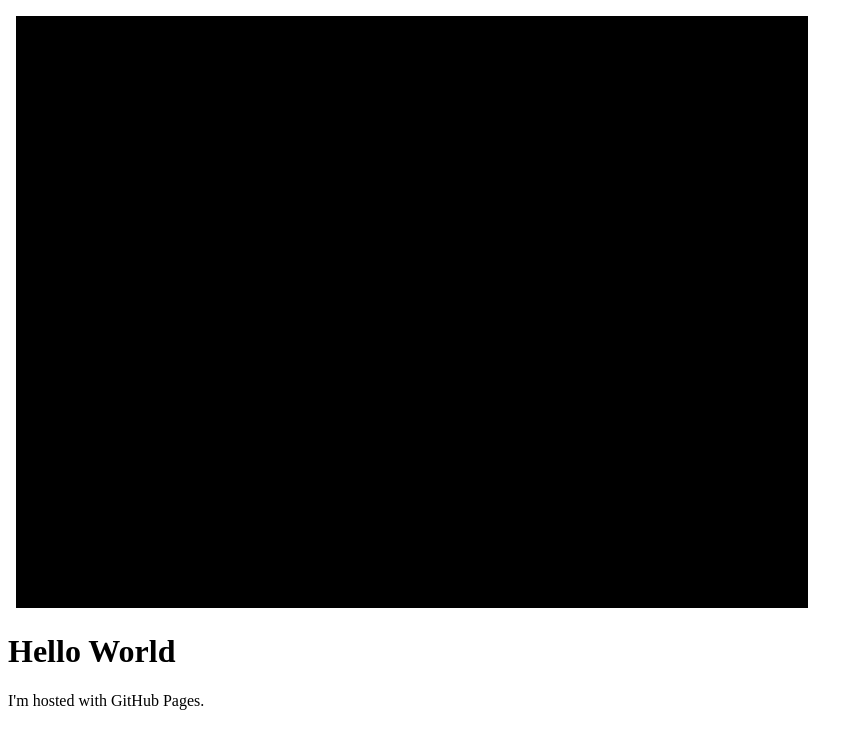
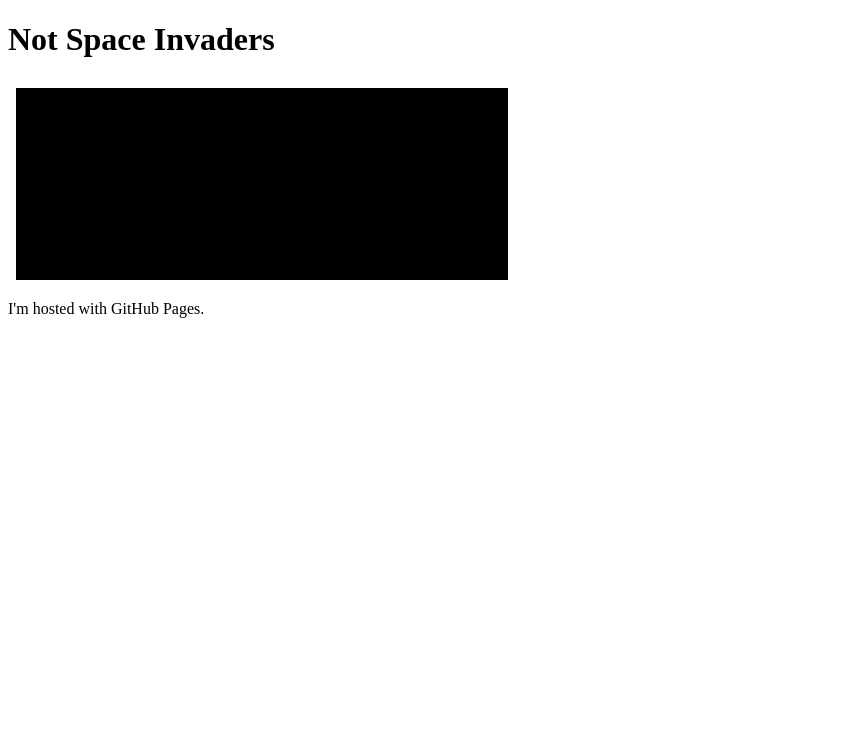
Before and after one commit to EsdrasBrutus/Not-Space-Invaders, a plain HTML site: page index.html in a window 1280 px wide. Shown: the whole page, without its empty margins (0-863 px from the left). Drawn offline with Linux system fonts and the light colour scheme.

Commit message:
size change

```diff
--- a/index.html
+++ b/index.html
@@ -1,8 +1,9 @@
 <!DOCTYPE html>
 <html>
-<iframe src="gamebuild/invaders.html" name="bestgameever"    width="800" height="600" frameborder="0" scrolling="no">   <p>Your browser does not support iframes.</p> ></iframe>
+
 <body>
-<h1>Hello World</h1>
+<h1>Not Space Invaders</h1>
+<iframe src="gamebuild/invaders.html" name="bestgameever"    width="500" height="200" frameborder="0" scrolling="no">   <p>Your browser does not support iframes.</p> ></iframe>
 <p>I'm hosted with GitHub Pages.</p>
 </body>
 </html>
```
